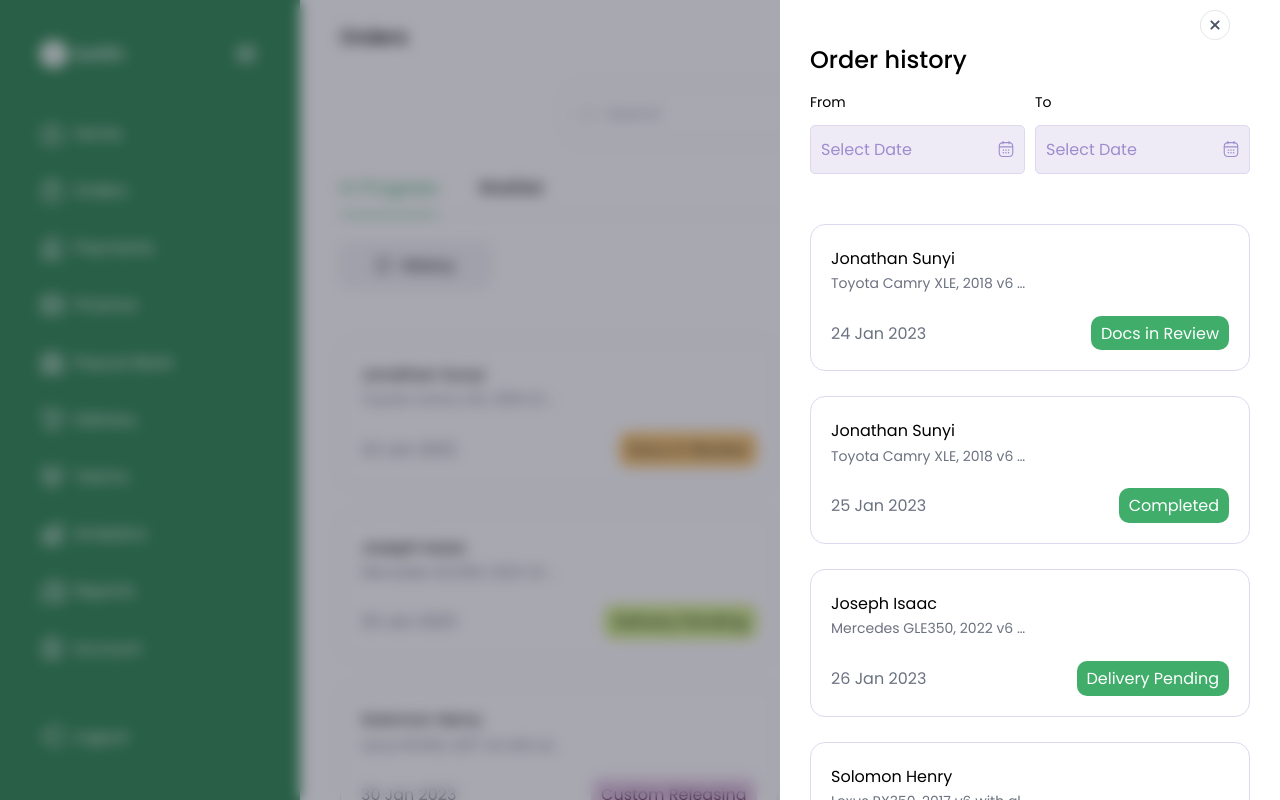
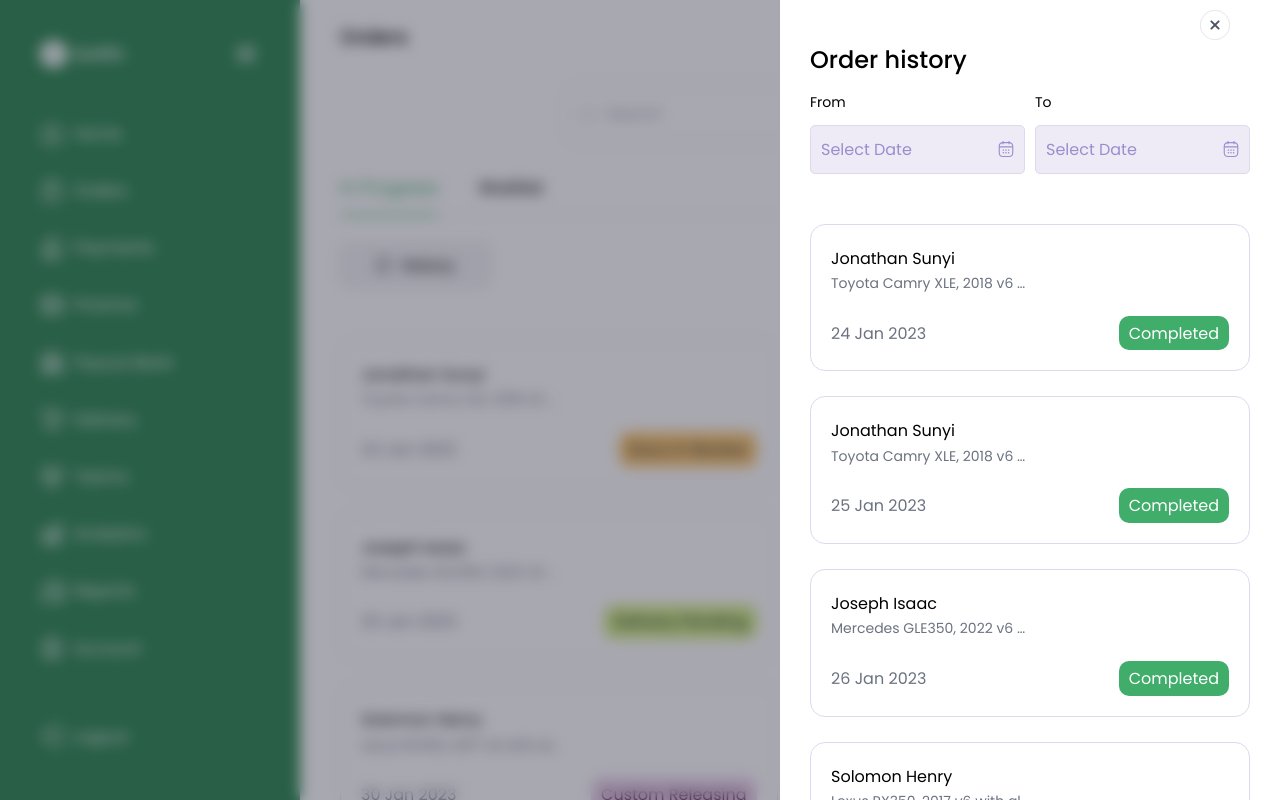
Before and after one commit to projects-for-clients/swifth, a React (Vite) app: page /dashboard/orders in a window 1280 px wide. Both pictures are taken after a click on the element "History". Built offline with nearby package versions, Linux system fonts and the light colour scheme.

Commit message:
working on history modal

```diff
--- a/src/container/dashboard/orders.tsx
+++ b/src/container/dashboard/orders.tsx
@@ -251,7 +251,7 @@ function orders() {
                       <p
                         className={`py-1.5 px-4 rounded-2xl text-white bg-[#40AD6B]`}
                       >
-                        {tag}
+                        Completed
                       </p>
                     </div>
                   </div>
```
